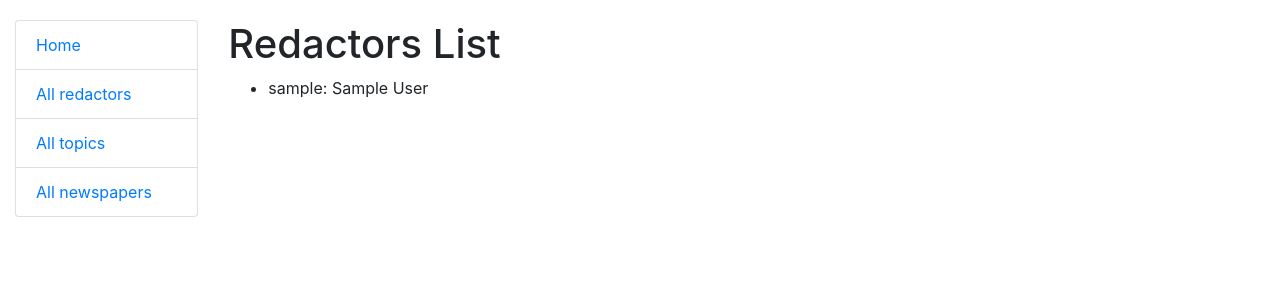
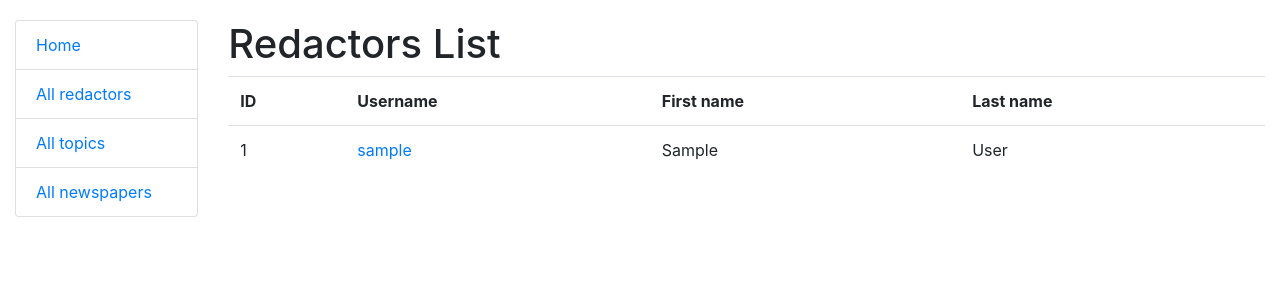
Before and after one commit to KravchenkoSerhiii/newspaper-agency, a Django app: page /newspaper/redactors/ in a window 1280 px wide. Shown: the top 300 px of the page. Run offline with Django 5.2, Linux system fonts and the light colour scheme; tables that the repository leaves empty hold one stand-in row (values such as "Sample post").

Commit message:
Create detail page for redactors

```diff
--- a/newspaper/models.py
+++ b/newspaper/models.py
@@ -18,6 +18,9 @@ class Redactor(AbstractUser):
     def __str__(self):
         return f"Username: {self.username}: {self.first_name} {self.last_name}."
 
+    def get_absolute_url(self):
+        return reverse("newspaper:redactor-detail", kwargs={"pk": self.pk})
+
 
 class Topic(models.Model):
     name = models.CharField(max_length=255, null=False, blank=False)
--- a/newspaper/urls.py
+++ b/newspaper/urls.py
@@ -1,7 +1,7 @@
 from django.contrib import admin
 from django.urls import path
 
-from newspaper.views import index, RedactorListView, TopicListView, NewspaperListView
+from newspaper.views import index, RedactorListView, TopicListView, NewspaperListView, RedactorDetailView
 
 urlpatterns = [
     path("", index, name="index"),
@@ -10,8 +10,12 @@ urlpatterns = [
         RedactorListView.as_view(),
         name="redactor-list",
     ),
+    path(
+        "redactors/<int:pk>/", RedactorDetailView.as_view(), name="redactor-detail"
+    ),
     path("topics/", TopicListView.as_view(), name="topic-list"),
     path("newspapers", NewspaperListView.as_view(), name="newspaper-list"),
+
 ]
 
 app_name = "newspaper"
--- a/newspaper/views.py
+++ b/newspaper/views.py
@@ -23,6 +23,11 @@ class RedactorListView(generic.ListView):
     template_name = "newspaper/redactor_list.html"
 
 
+class RedactorDetailView(generic.DetailView):
+    model = Redactor
+    template_name = "newspaper/redactor_detail.html"
+
+
 class TopicListView(generic.ListView):
     model = Topic
     context_object_name = "topic_list"
--- a/templates/newspaper/redactor_list.html
+++ b/templates/newspaper/redactor_list.html
@@ -4,15 +4,24 @@
   <h1>Redactors List</h1>
 
   {% if redactor_list %}
+    <table class="table">
+      <tr>
+        <th>ID</th>
+        <th>Username</th>
+        <th>First name</th>
+        <th>Last name</th>
+      </tr>
     {% for redactor in redactor_list %}
-      <ul>
-        <li>
-          {{ redactor.username }}: {{ redactor.first_name }} {{ redactor.last_name }}
-        </li>
-      </ul>
+      <tr>
+        <td>{{ redactor.id }}</td>
+        <td><a href="{{ redactor.get_absolute_url }}">{{ redactor.username }} </a></td>
+        <td>{{ redactor.first_name }}</td>
+        <td>{{ redactor.last_name }}</td>
+      </tr>
     {% endfor %}
 
-  {% else %}
-    <p>There no redactors in Agency</p>
-  {% endif %}
+    </table>
+    {% else %}
+      <p>There are no redactors in the agency.</p>
+    {% endif %}
 {% endblock %}
```
Also changed, not shown: templates/newspaper/redactor_detail.html (added, +9 -0 lines).
